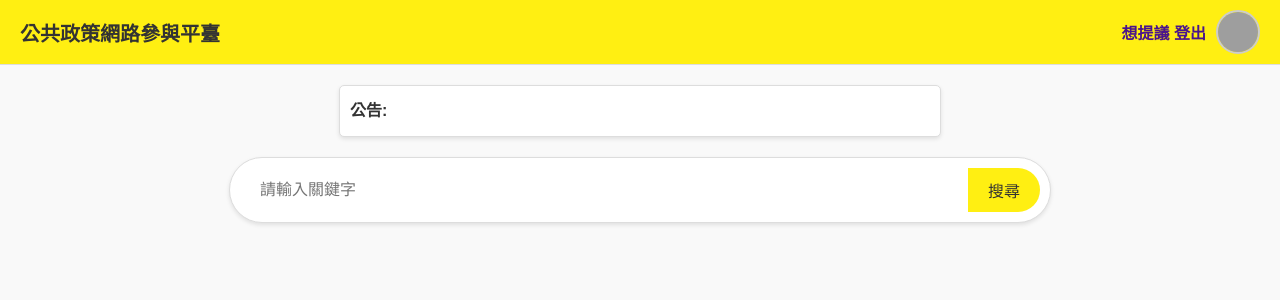
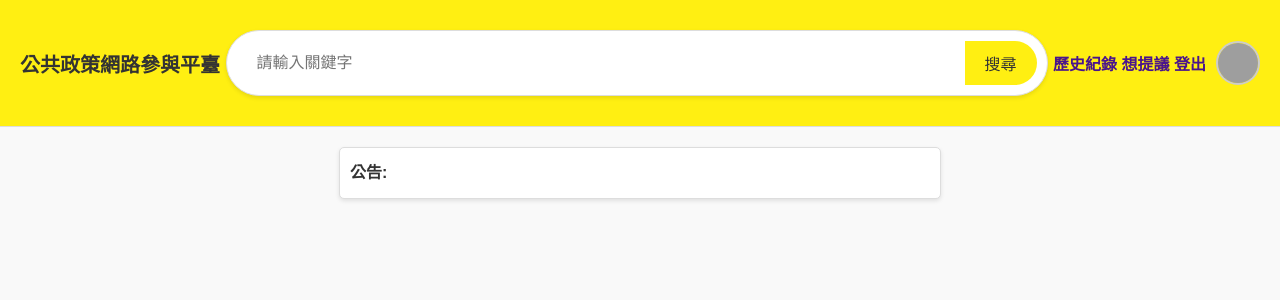
Before and after one commit to KaiXiangC/SE_Final, a Flask app: template app/templates/index.html in a window 1280 px wide. Shown: the top 300 px of the page. Run offline with Flask 3, Linux system fonts and the light colour scheme; the template is opened without the code that fills it, so the values that code supplies are empty; grey boxes are pictures that could not be loaded.

Commit message:
Update index.html

```diff
--- a/app/templates/index.html
+++ b/app/templates/index.html
@@ -130,8 +130,6 @@
             transform: scale(1.1); /* 懸停放大 */
         }
 
-
-
         .header h1 {
             font-size: 20px;
             font-weight: bold;
@@ -165,7 +163,7 @@
             align-items: center;
             margin: 20px auto;
             padding: 10px;
-            max-width: 800px;
+            width: 800px;
             border: 1px solid #ddd;
             border-radius: 50px;
             background-color: #fff;
@@ -256,8 +254,14 @@
         <div class="title">
             <h1>公共政策網路參與平臺</h1>
         </div>
+        <!-- 搜尋欄 -->
+        <div class="search-bar">
+            <input type="text" id="keyword" placeholder="請輸入關鍵字">
+            <button onclick="search()">搜尋</button>
+        </div>
         <div class="nav-container">
             <nav>
+                <a href="{{ url_for('issue.history') }}">歷史紀錄</a>
                 <a href="{{ url_for('issue.new_issue') }}">想提議</a>
                 <a href="{{ url_for('login.logout') }}">登出</a>
             </nav>
@@ -313,11 +317,6 @@
         </div>
 
     </div>
-    <!-- 搜尋欄 -->
-    <div class="search-bar">
-        <input type="text" id="keyword" placeholder="請輸入關鍵字">
-        <button onclick="search()">搜尋</button>
-    </div>
 
     <div class="content" id="results">
         <!-- 動態列表會顯示在這裡 -->
```
